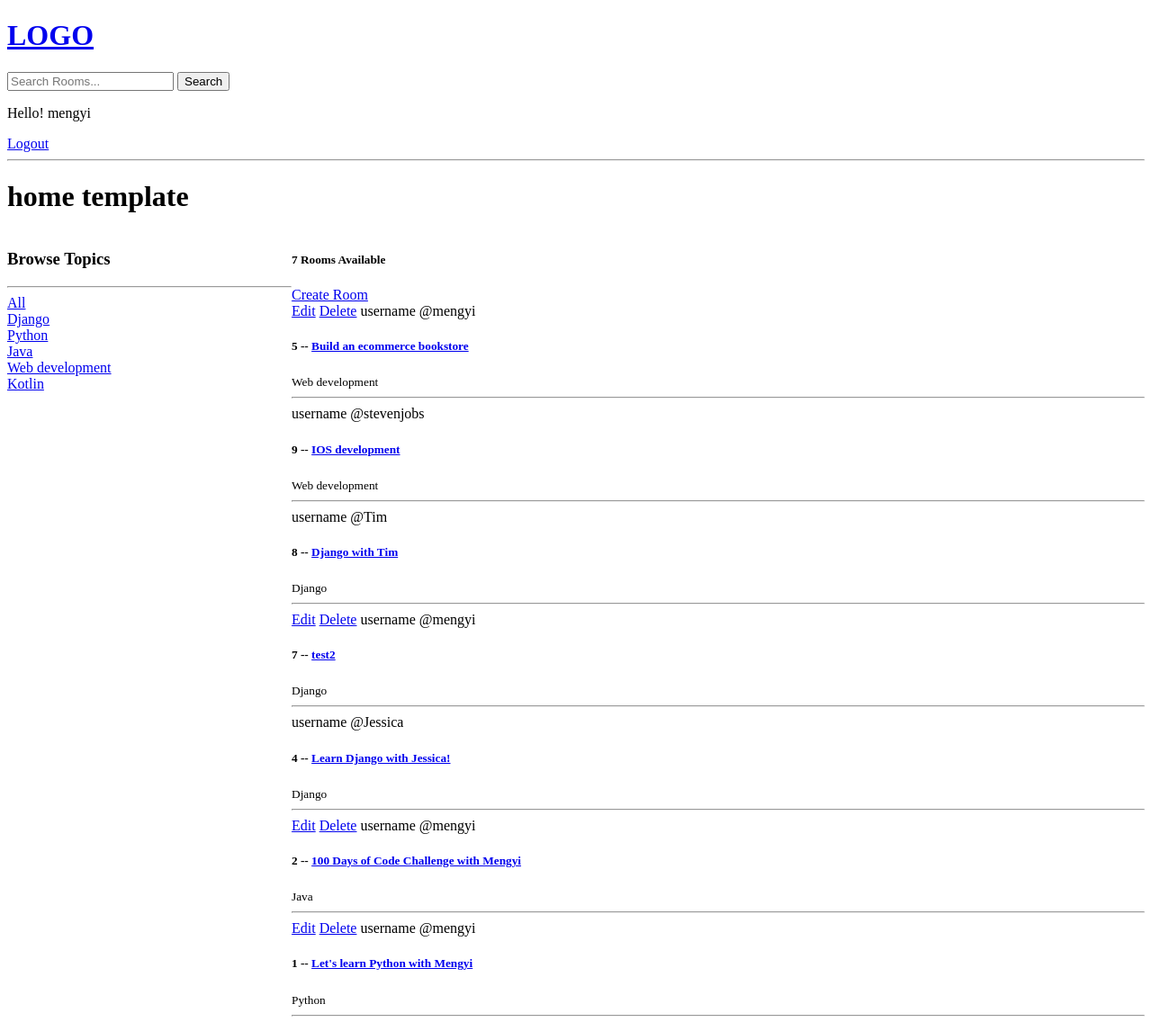
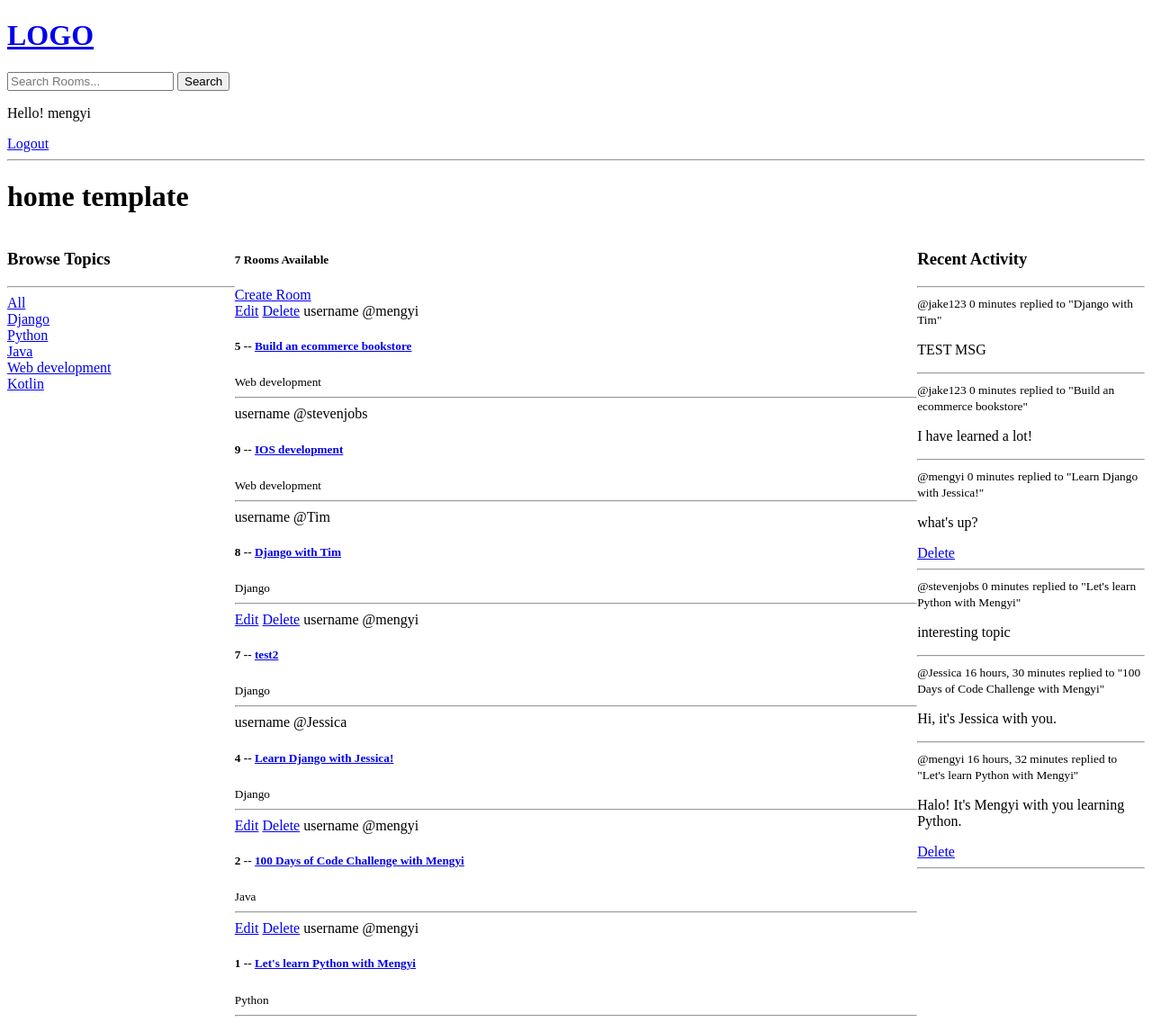
Before and after one commit to MengyiG/MyStudyHub, a Django app: page / in a window 1280 px wide. Shown: the whole page at 90% size. Run offline with Django 4.2, Linux system fonts and the light colour scheme; a user stored in the database is signed in; data comes from the database, SQL or seed files in the repository; both versions use the stored data as it was after the commit.

Commit message:
Activity Feed

```diff
--- a/base/models.py
+++ b/base/models.py
@@ -38,5 +38,9 @@ class Message(models.Model):
     updated = models.DateTimeField(auto_now=True)
     created = models.DateTimeField(auto_now_add=True)
 
+    class Meta:
+        # order the messages by the time they were created
+        ordering = ['-updated', '-created']
+
     def __str__(self):
         return self.body[0:50]
--- a/base/templates/base/home.html
+++ b/base/templates/base/home.html
@@ -5,7 +5,7 @@
 <style>
     .home-container {
         display: grid;
-        grid-template-columns: 1fr 3fr;
+        grid-template-columns: 1fr 3fr 1fr;
     }
 </style>
 
@@ -47,6 +47,22 @@
     </div>
     <!-- generate a URL based on the URL pattern named 'create-room' -->
 
+    <div>
+        <h3>Recent Activity</h3>
+        <hr>
+        {% for message in room_messages %}
+        <div>
+            <small>@{{message.user}} {{message.created|timesince}}</small>
+            <small>replied to "{{message.room}}"</small>
+            <p>{{message}}</p>
+            {% if request.user == message.user %}
+            <a href="{%url 'delete-message' message.id %}">Delete</a>
+            {% endif %}
+            <hr>
+        </div>
+        {% endfor %}
+    </div>
+
 </div>
 
 {% endblock content %}
--- a/base/templates/base/room.html
+++ b/base/templates/base/room.html
@@ -20,8 +20,8 @@
             <div>
                 {% if request.user == message.user %}
                 <a href="{%url 'delete-message' message.id %}">Delete</a>
+                {% endif %}
                 <small>@{{message.user}} {{message.created|timesince}}</small>
-                {% endif %}
                 <p>{{message.body}}</p>
                 <hr>
             </div>
--- a/base/views.py
+++ b/base/views.py
@@ -82,7 +82,11 @@ def home(request):
     # TODO: filter the most popular topics
     topics = Topic.objects.all()
     room_count = rooms.count()
-    context = {"rooms": rooms, "topics": topics, "room_count": room_count}
+
+    room_messages = Message.objects.all
+
+    context = {"rooms": rooms, "topics": topics,
+               "room_count": room_count, "room_messages": room_messages}
 
     # use the render function to create an HTTP response
     # containing the template home.html
@@ -96,7 +100,7 @@ def home(request):
 def room(request, pk):
     room = Room.objects.get(id=pk)
     # fetch all the messages from the database
-    room_messages = room.message_set.all().order_by("-created")
+    room_messages = room.message_set.all()
 
     participants = room.participants.all()
 
```
Also changed, not shown: db.sqlite3.
